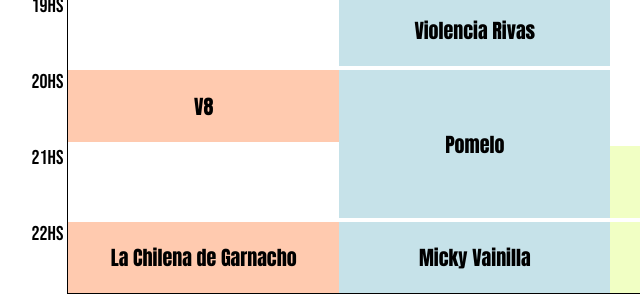
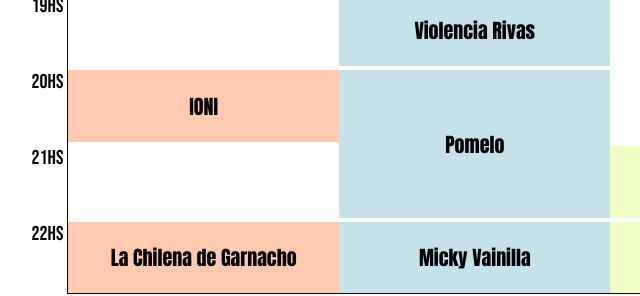
Before and after one commit to Andy07cama/pepe, a plain HTML site: page index.html in a window 1280 px wide. Shown: the part 409-705 px from the top of the page, 206-846 px from the left. Drawn offline with Linux system fonts and the light colour scheme.

Commit message:
bombardilo cocodrilo

```diff
--- a/index.html
+++ b/index.html
@@ -25,7 +25,7 @@
                 <div class="name indie" >Indie</div>
                 <div class="band huawei" style="grid-row-start: 2;">La Papada de Milei</div>
                 <div class="band huawei" style="grid-row-start: 4;">Fonso y las paritarias</div>
-                <div class="band huawei" style="grid-row-start: 6;">V8</div>
+                <div class="band huawei" style="grid-row-start: 6;">IONI</div>
                 <div class="band huawei" style="grid-row-start: 8;">La Chilena de Garnacho</div>
                 <div class="band perri" style="grid-row-start: 3;">Nicolino Roche y los Pasteros Verde</div>
                 <div class="band perri" style="grid-row-start: 5;">Violencia Rivas</div>
```
